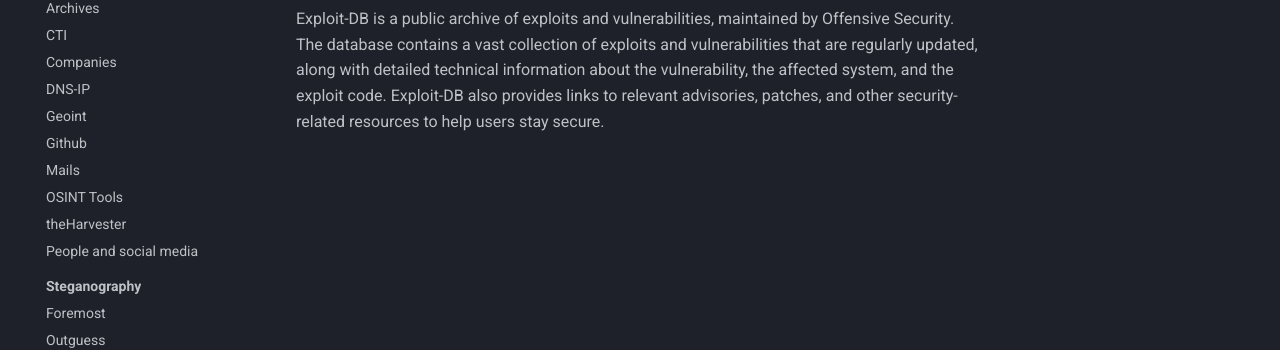
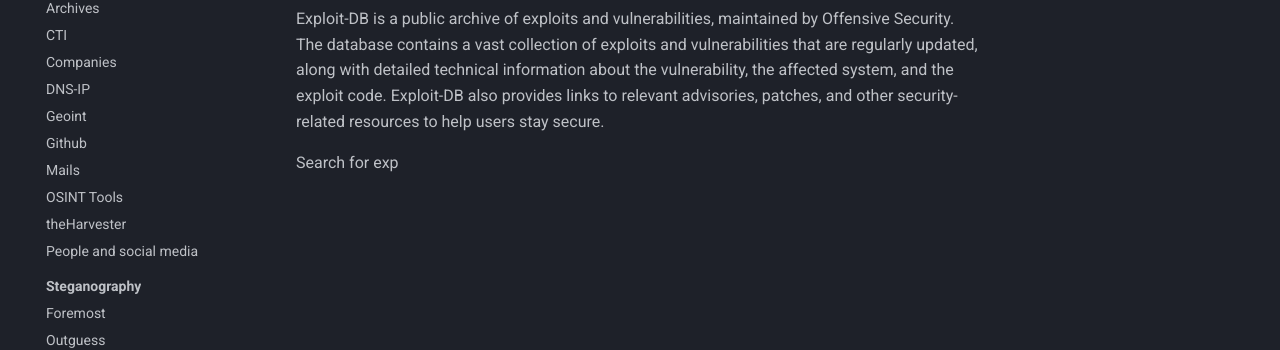
Before and after one commit to stormize9/Wiki, an MkDocs documentation site: the page built from docs/Security/Pentest/exploit-db.md, in a window 1280 px wide. Shown: the part 303-653 px from the top of the page. Built offline with MkDocs 1.6.1 and Material for MkDocs 9.7.7, drawn with Linux system fonts in a browser that asks for light colours; comment, search, counter and statistics services are not loaded.

Commit message:
vault backup: 2023-04-15 14:34:00

```diff
--- a/docs/Security/Pentest/exploit-db.md
+++ b/docs/Security/Pentest/exploit-db.md
@@ -3,3 +3,6 @@
 #### Link : [Exploit Database - Exploits for Penetration Testers, Researchers, and Ethical Hackers](https://www.exploit-db.com/)
 
 Exploit-DB is a public archive of exploits and vulnerabilities, maintained by Offensive Security. The database contains a vast collection of exploits and vulnerabilities that are regularly updated, along with detailed technical information about the vulnerability, the affected system, and the exploit code. Exploit-DB also provides links to relevant advisories, patches, and other security-related resources to help users stay secure.
+
+
+Search for exp
```
